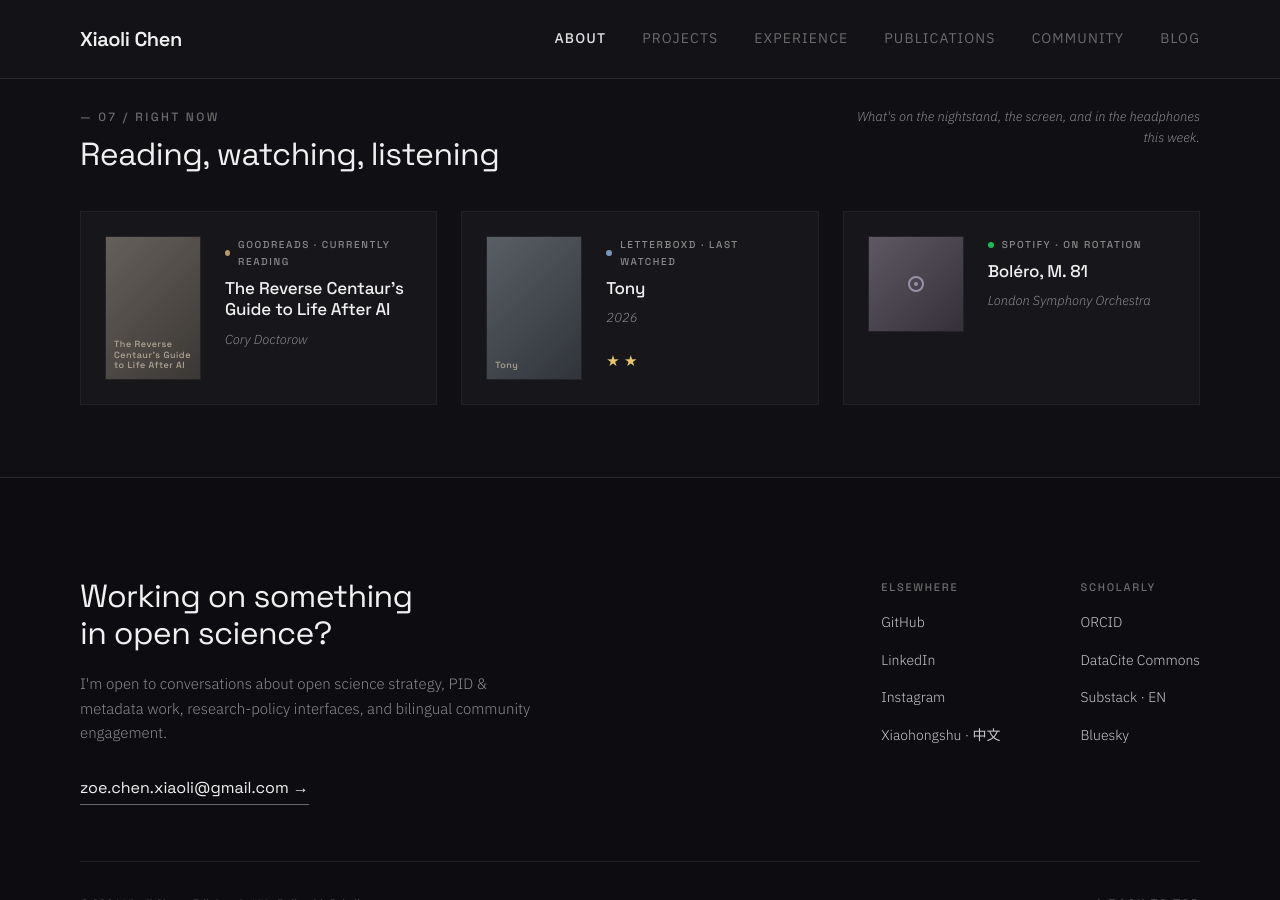
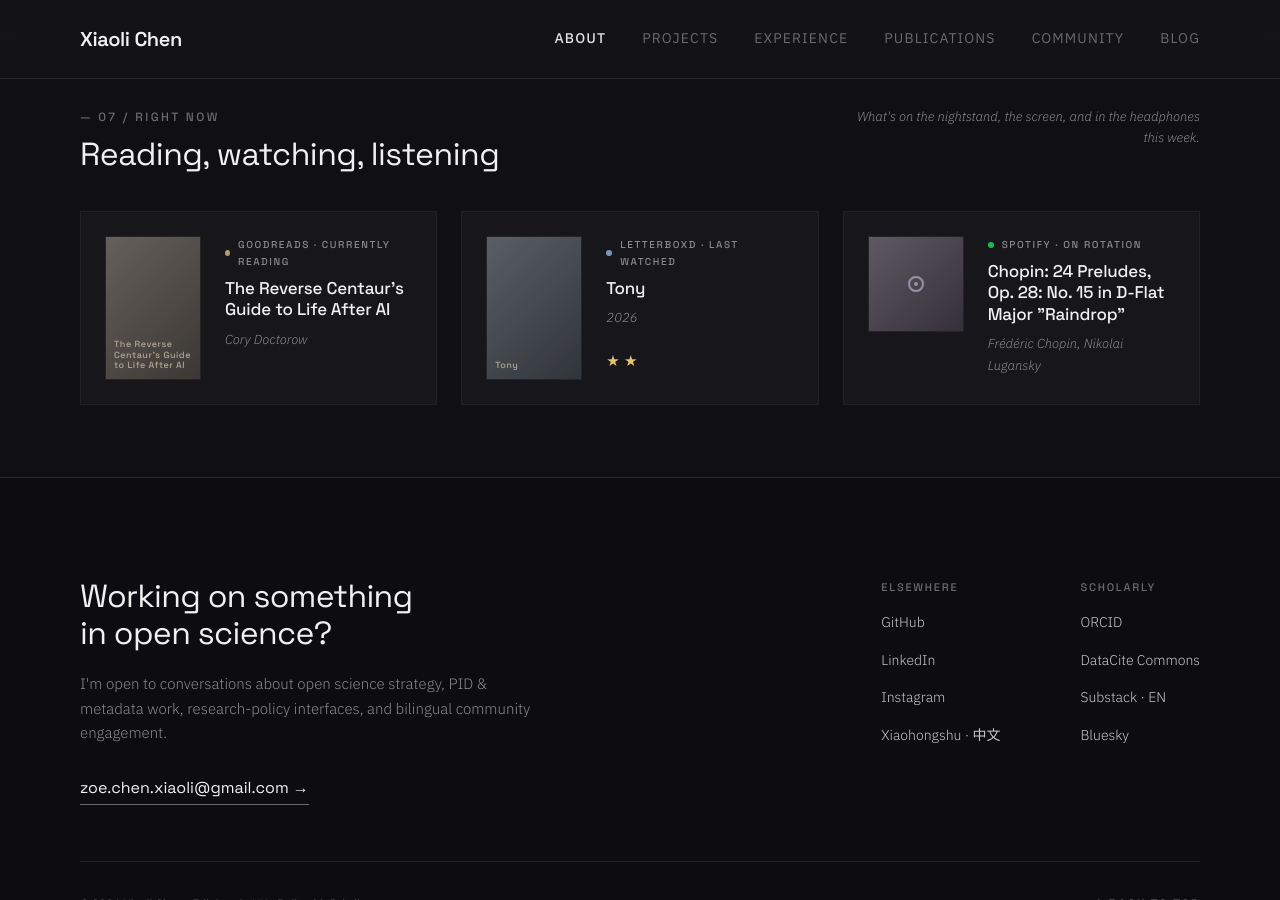
Before and after one commit to xchen101/xchen101.github.io, a Jekyll site: the page built from index.md, in a window 1280 px wide and 900 px high, scrolled down 6679 px. Built offline with Jekyll 4.4.1, drawn with Linux system fonts in a browser that asks for light colours; comment, search, counter and statistics services are not loaded; grey boxes are pictures that could not be loaded.

Commit message:
update: Right Now widget data (auto)

```diff
--- a/_data/now.yml
+++ b/_data/now.yml
@@ -1,4 +1,4 @@
-# Right now — auto-generated by Hermes cron on 2026-09-21 07:19 UTC
+# Right now — auto-generated by Hermes cron on 2026-09-21 11:00 UTC
 # Sources: Goodreads RSS / Letterboxd RSS / Spotify API
 
 reading:
@@ -24,8 +24,8 @@
   service: "Spotify"
   accent: "#1DB954"
   label: "On rotation"
-  title: "Boléro, M. 81"
-  artist: "London Symphony Orchestra"
-  url: "https://open.spotify.com/track/31USL3tkjcue3lXROvg5u6"
+  title: "Chopin: 24 Preludes, Op. 28: No. 15 in D-Flat Major \"Raindrop\""
+  artist: "Frédéric Chopin, Nikolai Lugansky"
+  url: "https://open.spotify.com/track/4q8f3Ls32PcXE8Ks4V1ufx"
   profile_url: "https://open.spotify.com/"
-  image: "https://i.scdn.co/image/ab67616d00001e02feda22c456f4bd910be81558"
+  image: "https://i.scdn.co/image/ab67616d00001e02202caf335318df7d656dd9e4"
```
